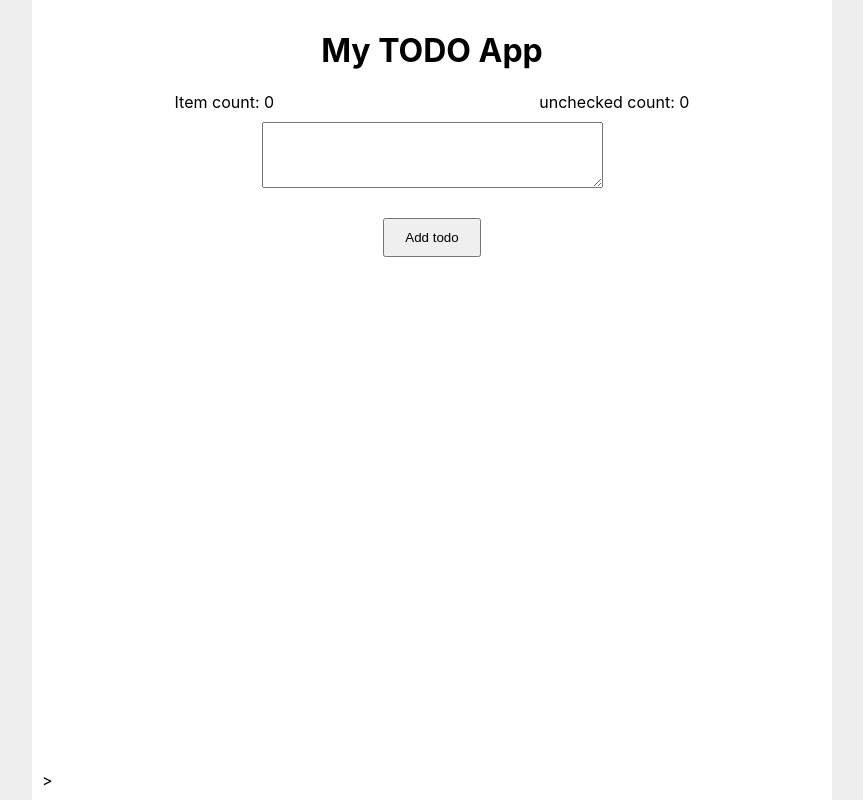
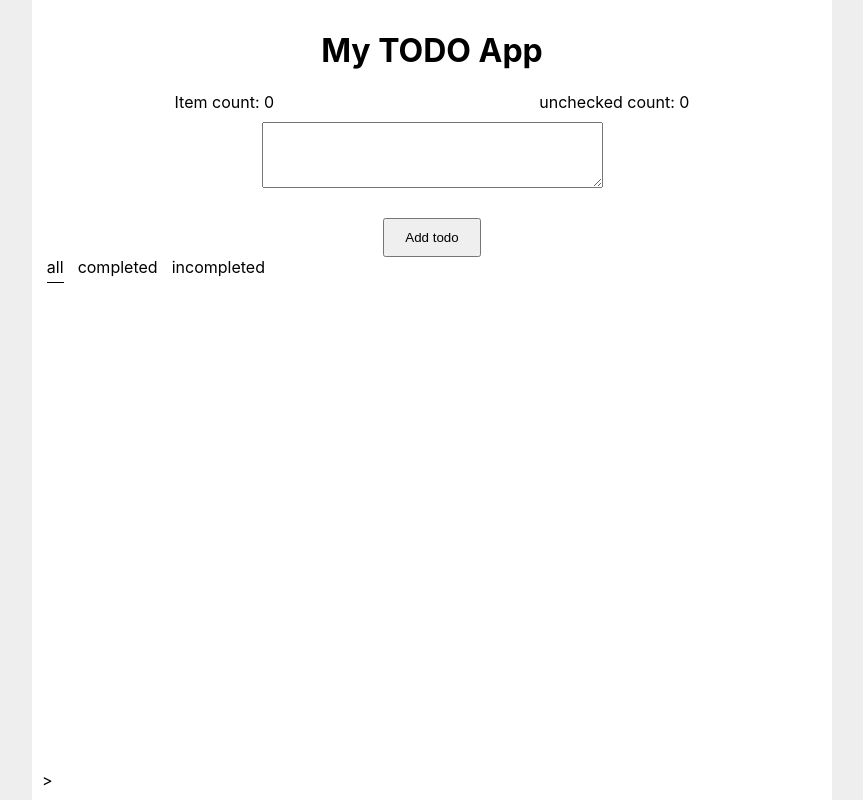
Before and after one commit to andygiangnh/todo-app-fe, a React (Create React App) app: page / in a window 1280 px wide. Shown: the whole page, without its empty margins (208-1071 px from the left). Built offline with nearby package versions, Linux system fonts and the light colour scheme.

Commit message:
add VisibilityFilter component

```diff
--- a/package.json
+++ b/package.json
@@ -6,6 +6,7 @@
     "@testing-library/jest-dom": "^4.2.4",
     "@testing-library/react": "^9.3.2",
     "@testing-library/user-event": "^7.1.2",
+    "classnames": "^2.2.6",
     "react": "^16.13.1",
     "react-dom": "^16.13.1",
     "react-scripts": "3.4.1",
--- a/src/App.js
+++ b/src/App.js
@@ -3,6 +3,7 @@ import "./styles.css";
 import TodoHeader from './component/TodoHeader'
 import NewTodoForm from './component/NewTodoForm'
 import Todos from './component/Todos'
+import VisibilityFilter from "./component/VisibilityFilter";
 
 let idSeq = 0;
 
@@ -10,12 +11,13 @@ class App extends React.Component {
   constructor() {
     super();
     this.state = {
-      todos: []
+      todos: [],
+      filter: 'all'
     };
   }
 
   addTodo(text) {
-    this.setState({
+    this.setState({...this.state,
       todos: [
         ...this.state.todos,
         {
@@ -28,13 +30,14 @@ class App extends React.Component {
   }
 
   deleteTodo(id) {
-    this.setState({
+    this.setState({...this.state,
       todos: this.state.todos.filter(todo => todo.id !== id)
     });
   }
 
   toggleTodo(id) {
     this.setState({
+      ...this.state,
       todos: this.state.todos.map(todo => {
         return todo.id !== id
           ? todo
@@ -47,6 +50,13 @@ class App extends React.Component {
     });
   }
 
+  updateFilter(filter) {
+    this.setState({
+      ...this.state,
+      filter
+    })
+  }
+
   render() {
     return (
       <>
@@ -56,9 +66,13 @@ class App extends React.Component {
             uncheckedCount:this.state.todos.filter(todo => todo.checked === false).length
           }}/>
           <NewTodoForm onAdd={(text) => this.addTodo(text)}/>
+          <VisibilityFilter
+            activeFilter={this.state.filter}
+            onFilter={(filter) => this.updateFilter(filter)}/>
           <Todos todos={this.state.todos}
             onDelete={(id) => this.deleteTodo(id)}
-            onToggle={(id) => this.toggleTodo(id)}/>>
+            onToggle={(id) => this.toggleTodo(id)}
+            filter={this.state.filter}/>>
         </div>
       </>
     );
--- a/src/component/Todos.js
+++ b/src/component/Todos.js
@@ -1,10 +1,16 @@
 import React from 'react'
 import Todo from './Todo'
+import {VISIBILITY_FILTERS} from '../constants'
 
-export default function Todos({todos, onDelete, onToggle}) {
+export default function Todos({todos, onDelete, onToggle, filter}) {
     return (
         <ul class="todo-list">
-          {todos.map(todo => (
+          {todos.filter(todo => {
+              return filter === VISIBILITY_FILTERS.ALL ||
+                (filter === VISIBILITY_FILTERS.COMPLETED && todo.checked === true) ||
+                (filter === VISIBILITY_FILTERS.INCOMPLETED && todo.checked === false)
+
+          }).map(todo => (
             <Todo
               todo={todo}
               onDelete={() => onDelete(todo.id)}
--- /dev/null
+++ b/src/component/VisibilityFilter.js
@@ -0,0 +1,19 @@
+import React from 'react'
+import cx from "classnames";
+import { VISIBILITY_FILTERS } from '../constants'
+
+export default function VisibilityFilter({activeFilter, onFilter}) {
+    return (
+        <div>
+            {Object.keys(VISIBILITY_FILTERS).map(filterKey => {
+                const currentFilter = VISIBILITY_FILTERS[filterKey]
+                return (
+                <>
+                    <span className={cx("filter", currentFilter === activeFilter && "filter--active")}
+                        onClick={() => {onFilter(currentFilter)}}>{currentFilter}</span>&nbsp;
+                </>
+                )
+            })}
+        </div>
+    )
+}
--- /dev/null
+++ b/src/constants.js
@@ -0,0 +1,5 @@
+export const VISIBILITY_FILTERS = {
+    ALL: 'all',
+    COMPLETED: 'completed',
+    INCOMPLETED: 'incompleted'
+}
--- a/src/styles.css
+++ b/src/styles.css
@@ -68,3 +68,13 @@
   .todo-container:first-of-type {
     border-top: 1px solid #333;
   }
+
+  /** visibility filters **/
+.filter {
+    padding: 0.3rem 0;
+    margin: 0 0.3rem;
+    cursor: pointer;
+  }
+  .filter--active {
+    border-bottom: 1px solid black;
+  }
```
Also changed, not shown: 1 other file (tests, documents, lock files or other folders).
